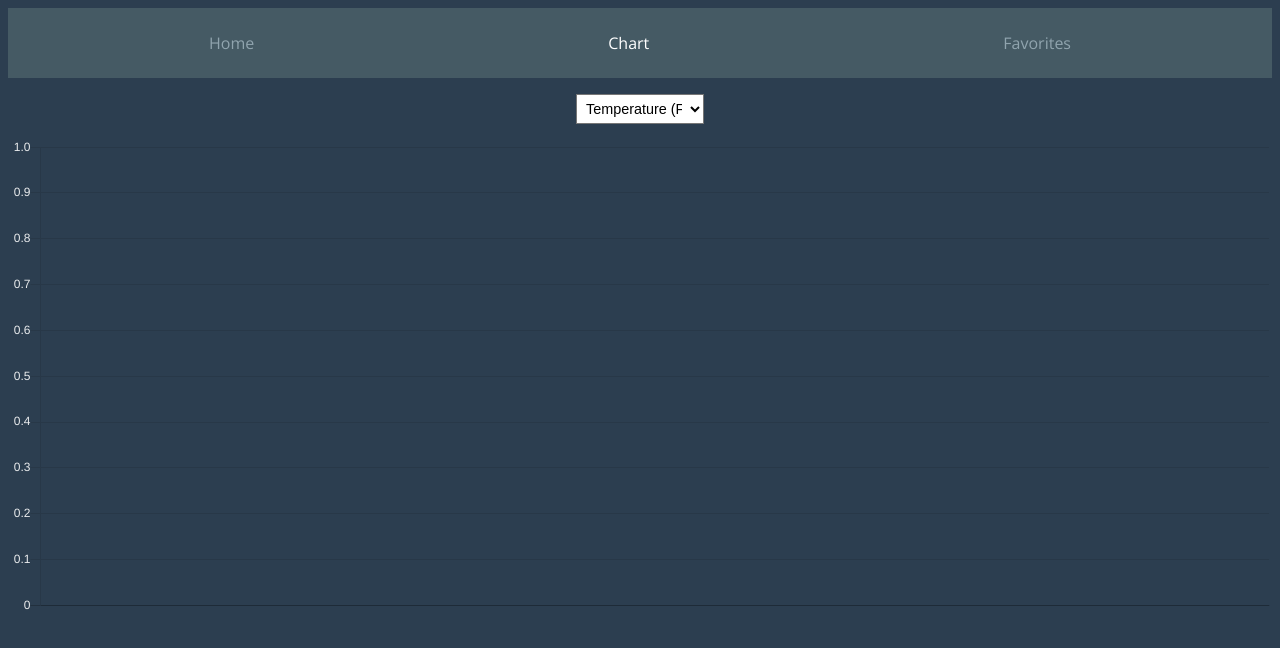
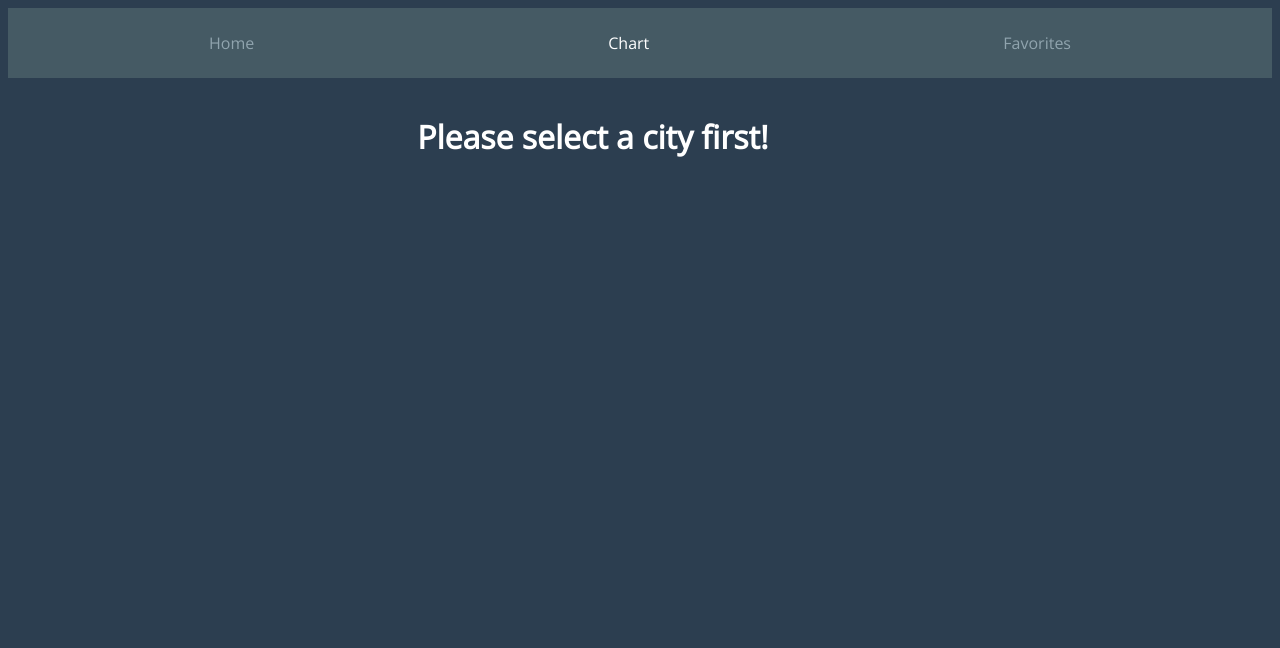
Before and after one commit to gelgorriaga/oktana-weather, a React (Create React App) app: page /chart in a window 1280 px wide. Shown: the top 648 px of the page. Built offline with nearby package versions, Linux system fonts and the light colour scheme.

Commit message:
clean-up at app.js, now the rout points only to the chart component

```diff
--- a/src/components/App.js
+++ b/src/components/App.js
@@ -3,20 +3,9 @@ import { BrowserRouter, Switch, Route } from "react-router-dom";
 import Chart from "./chart/Chart";
 import NavBar from "./NavBar";
 import Home from "./Home";
-import ChartForm from "./chart/ChartForm";
 import FavoriteList from './FavoriteList';
 
 class App extends Component {
-  state = {
-    typeOfChart: "temperatureF",
-  };
-
-  getChart = e => {
-    e.preventDefault();
-    const typeOfChart = e.target.value;
-    this.setState({ typeOfChart: typeOfChart });
-  };
-
   render() {
     return (
       <div>
@@ -31,15 +20,7 @@ class App extends Component {
             <Route
               path="/chart"
               exact
-              render={() => (
-                <div>
-                  <ChartForm getChart={this.getChart} />
-                  <Chart
-
-                    typeOfChart={this.state.typeOfChart}
-                  />
-                </div>
-              )}
+              component={ Chart }
             />
             <Route path="/favorites" exact component={FavoriteList} />
           </Switch>
--- a/src/components/chart/Chart.js
+++ b/src/components/chart/Chart.js
@@ -1,14 +1,24 @@
 import React, { Component } from "react";
 import { Line } from "react-chartjs-2";
 import { connect } from "react-redux";
+import ChartForm from "./ChartForm";
 
 class Chart extends Component {
+  state = {
+    typeOfChart: "temperatureF"
+  };
+
+  getChart = e => {
+    e.preventDefault();
+    const typeOfChart = e.target.value;
+    this.setState({ typeOfChart: typeOfChart });
+  };
   render() {
     let date, hum, temp, tempCelsius, tempFahrenheit, pressure;
 
-    const {bringData} = this.props;
-
-    if (Object.keys(bringData).length > 0) {
+    const { bringData } = this.props;
+    let isDataEmpty = Object.keys(bringData).length === 0;
+    if (!isDataEmpty) {
       console.log(bringData);
       date = bringData.list.map(d => d.dt_txt);
       hum = bringData.list.map(h => h.main.humidity);
@@ -19,7 +29,7 @@ class Chart extends Component {
     }
 
     let displayData = () => {
-      switch (this.props.typeOfChart) {
+      switch (this.state.typeOfChart) {
         case "temperatureF":
           return tempFahrenheit;
         case "temperatureC":
@@ -32,16 +42,19 @@ class Chart extends Component {
           return;
       }
     };
-
+    if (isDataEmpty) {
+      return <h1>Please select a city first!</h1>;
+    }
     return (
-      <div className="Chart">
-
+      <>
+        <ChartForm getChart={this.getChart} />
+        <div className="Chart">
           <Line
             data={{
               labels: date,
               datasets: [
                 {
-                  label: this.props.typeOfChart,
+                  label: this.state.typeOfChart,
                   fill: true,
                   data: displayData(),
                   backgroundColor: "#5F6368",
@@ -58,7 +71,7 @@ class Chart extends Component {
               },
               title: {
                 display: false,
-                text: `${this.props.typeOfChart} Chart`,
+                text: `${this.state.typeOfChart} Chart`,
                 fontSize: 50,
                 fontColor: "white"
               },
@@ -92,8 +105,8 @@ class Chart extends Component {
               }
             }}
           />
-
-      </div>
+        </div>
+      </>
     );
   }
 }
@@ -101,5 +114,4 @@ const mapStateToProps = state => {
   return { bringData: state.fetchData };
 };
 
-
 export default connect(mapStateToProps)(Chart);
```
